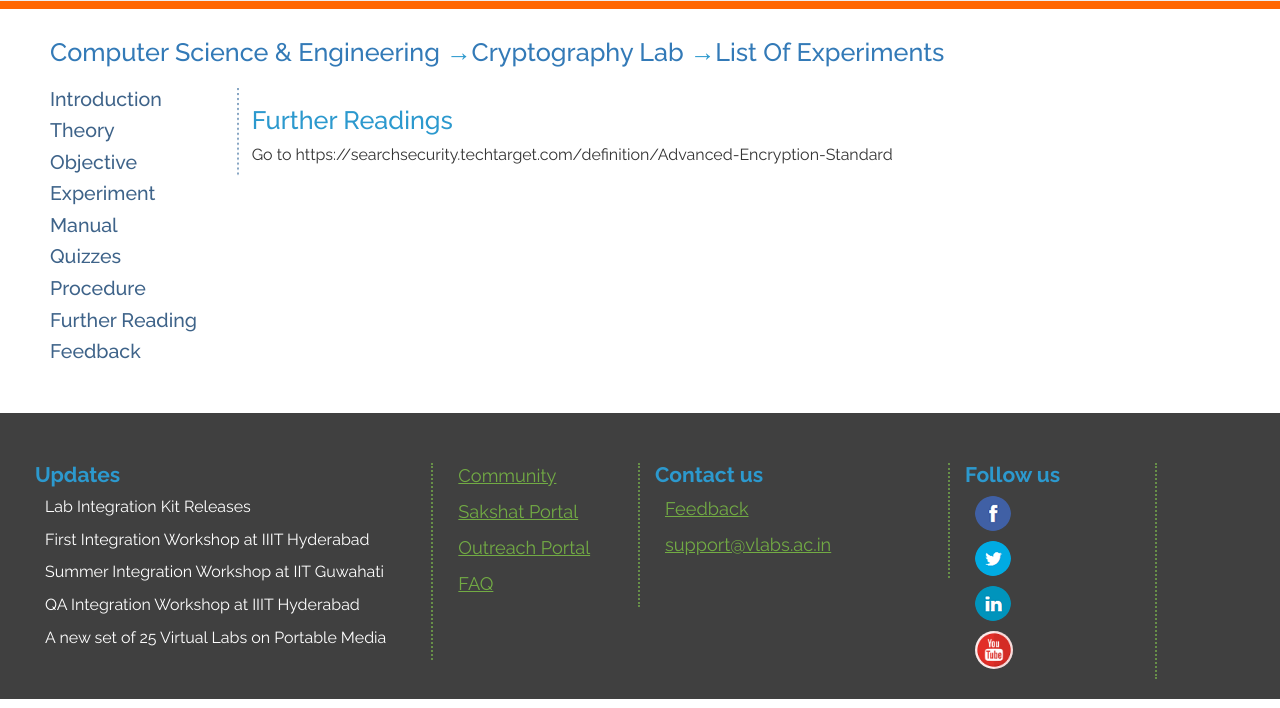
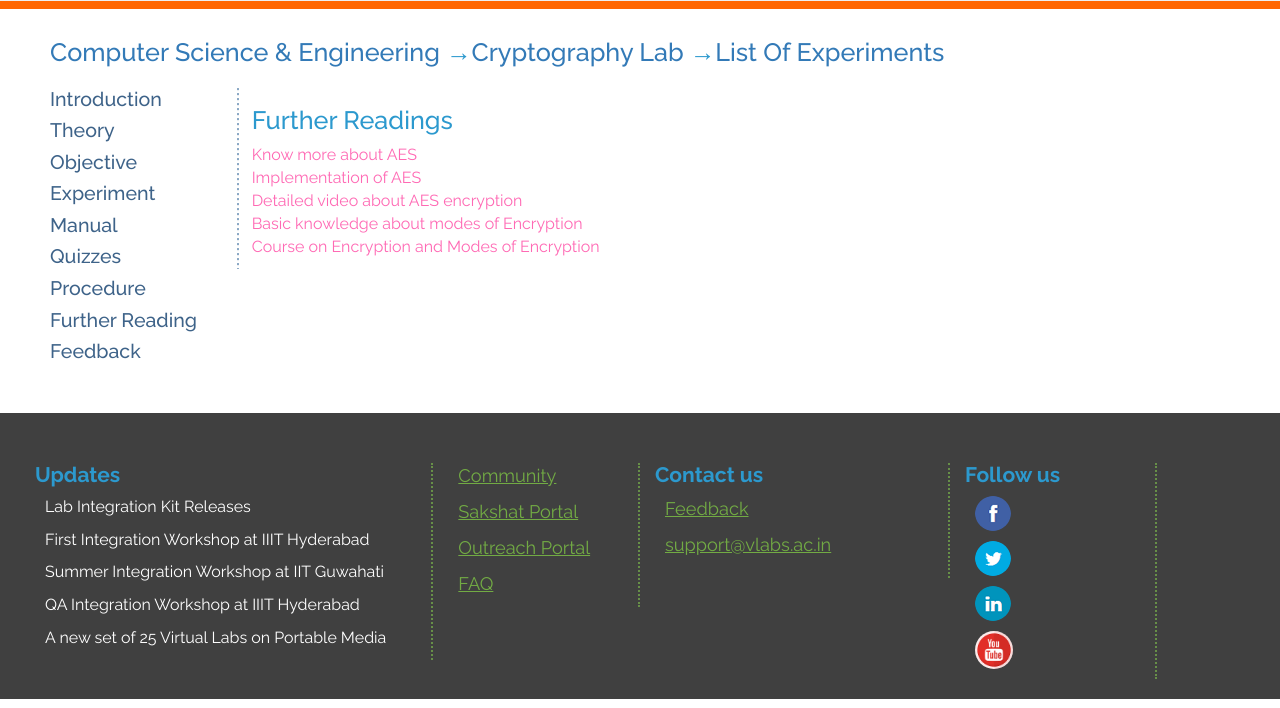
Before and after one commit to shradhasehgal/AES-cipher-vlabs, a Flask app: page /further in a window 1280 px wide. Shown: the part 92-800 px from the top of the page. Run offline with Flask 2, Linux system fonts and the light colour scheme; some libraries are stand-ins or nearby versions.

Commit message:
Added Links

```diff
--- a/templates/Further.html
+++ b/templates/Further.html
@@ -1,7 +1,11 @@
 {% include "Header.html" %}
 <h1 class="text-h2-lightblue">Further Readings</h1><div class="content" id="experiment-article-section-3-content">
 <p>
-             Go to https://searchsecurity.techtarget.com/definition/Advanced-Encryption-Standard
+             <a href="https://searchsecurity.techtarget.com/definition/Advanced-Encryption-Standard" style="color:hotpink">Know more about AES</a><br>
+             <a href="https://pypi.org/project/pycrypto/" style="color:hotpink"> Implementation of AES</a><br>
+             <a href="https://www.youtube.com/watch?v=NHuibtoL_qk&t=1370s" style="color:hotpink"> Detailed video about AES encryption</a><br>
+             <a href="https://www.ibm.com/support/knowledgecenter/en/SSGU8G_12.1.0/com.ibm.sec.doc/ids_en_010.htm" style="color:hotpink"> Basic knowledge about modes of Encryption</a><br>
+             <a href="https://www.lynda.com/Security-tutorials/Cipher-modes/601793/705384-4.html" style="color:hotpink"> Course on Encryption and Modes of Encryption</a><br>
           </p>
 </div>						</div>
 					</div>
```
